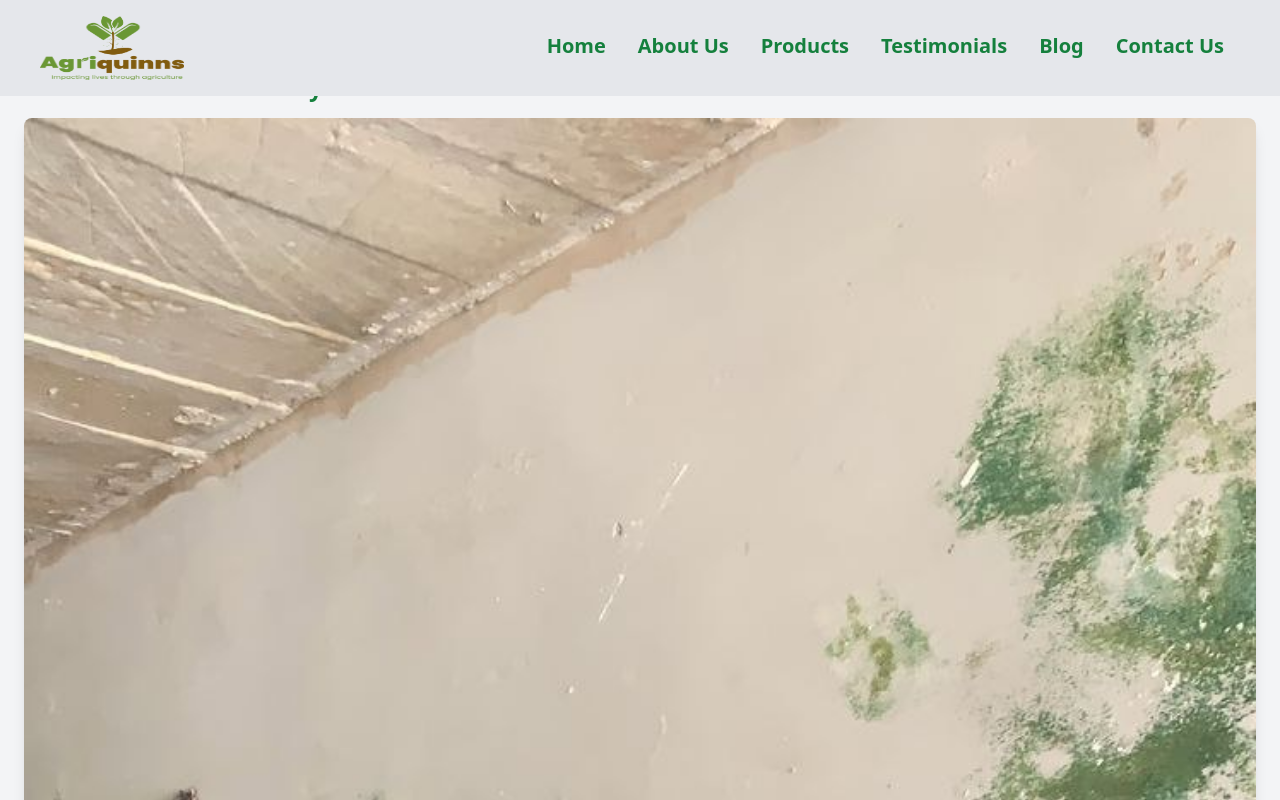
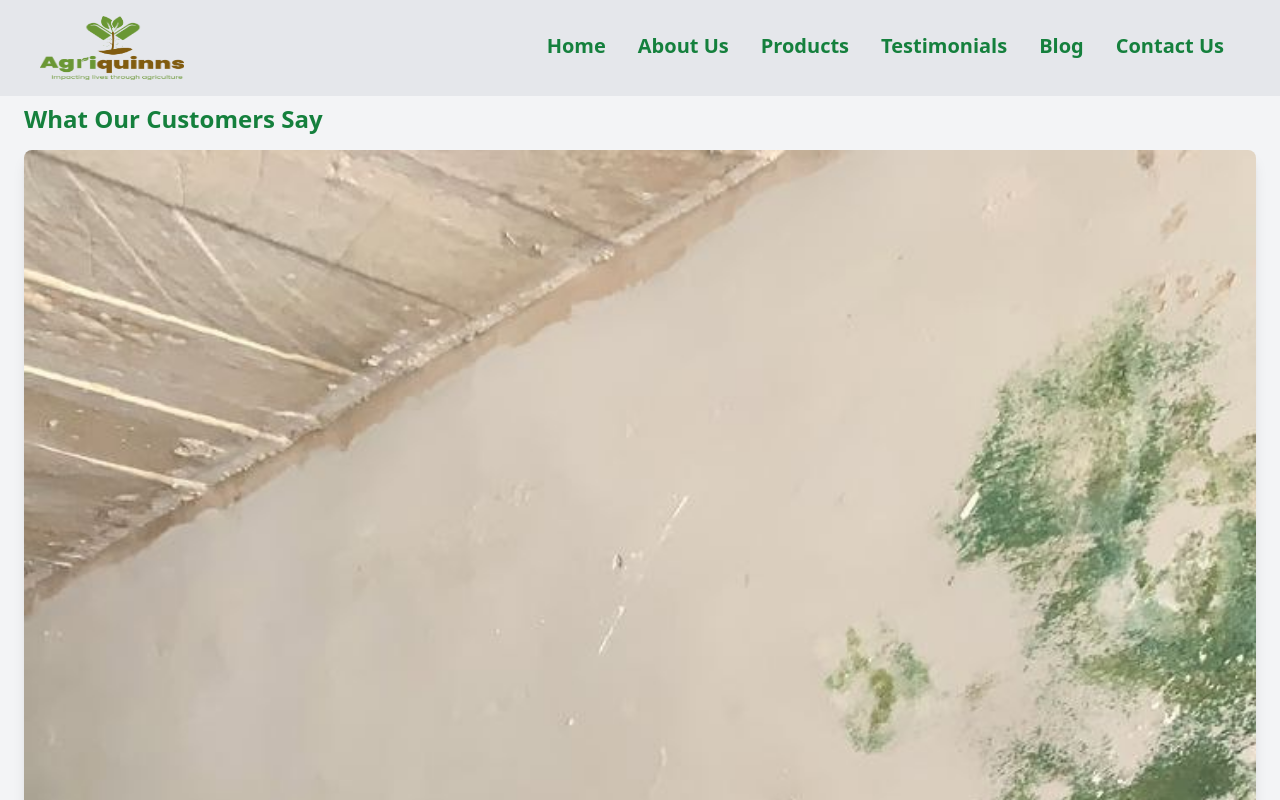
Before and after one commit to GROW-YAI/agriquinns, a React (Vite) app: page /testimonials in a window 1280 px wide. Shown: the top 800 px of the page. Built offline with nearby package versions, Linux system fonts and the light colour scheme.

Commit message:
added a scroll function

```diff
--- a/src/App.jsx
+++ b/src/App.jsx
@@ -10,10 +10,12 @@ import Testimonials from './components/testimonials';
 import Blog from './components/blog';
 import Contact from './components/contactus';
 import GridLayout from 'react-grid-layout';
+import ScrollToTop from './components/scrolltotop';
 
 function App() {
   return (
     <BrowserRouter>
+    <ScrollToTop /> {/* ✅ works here */}
       <Header />
       <Routes>
         <Route path="/" element={<Hero />} />
--- /dev/null
+++ b/src/components/scrolltotop.jsx
@@ -0,0 +1,12 @@
+import { useEffect } from "react";
+import { useLocation } from "react-router-dom";
+
+export default function ScrollToTop() {
+  const { pathname } = useLocation();
+
+  useEffect(() => {
+    window.scrollTo({ top: 0, behavior: "smooth" });
+  }, [pathname]);
+
+  return null;
+}
--- a/src/components/testimonials.jsx
+++ b/src/components/testimonials.jsx
@@ -7,7 +7,7 @@ import heroImage from '../assets/images/pic4.jpg';
 
 const Testimonials = () => {
   return (
-    <section id="testimonials" className="py-12 bg-gray-100">
+    <section id="testimonials" className="py-12 bg-gray-100 pt-20">
       <div className="container mx-auto p-4 pt-6 md:p-6 lg:p-12 xl:p-24">
         <h2 className="text-2xl font-bold leading-tight text-green-700 mb-4 text-start">What Our Customers Say</h2>
         <div className="flex flex-wrap justify-center">
```
Also changed, not shown: 1 other file (tests, documents, lock files or other folders).
